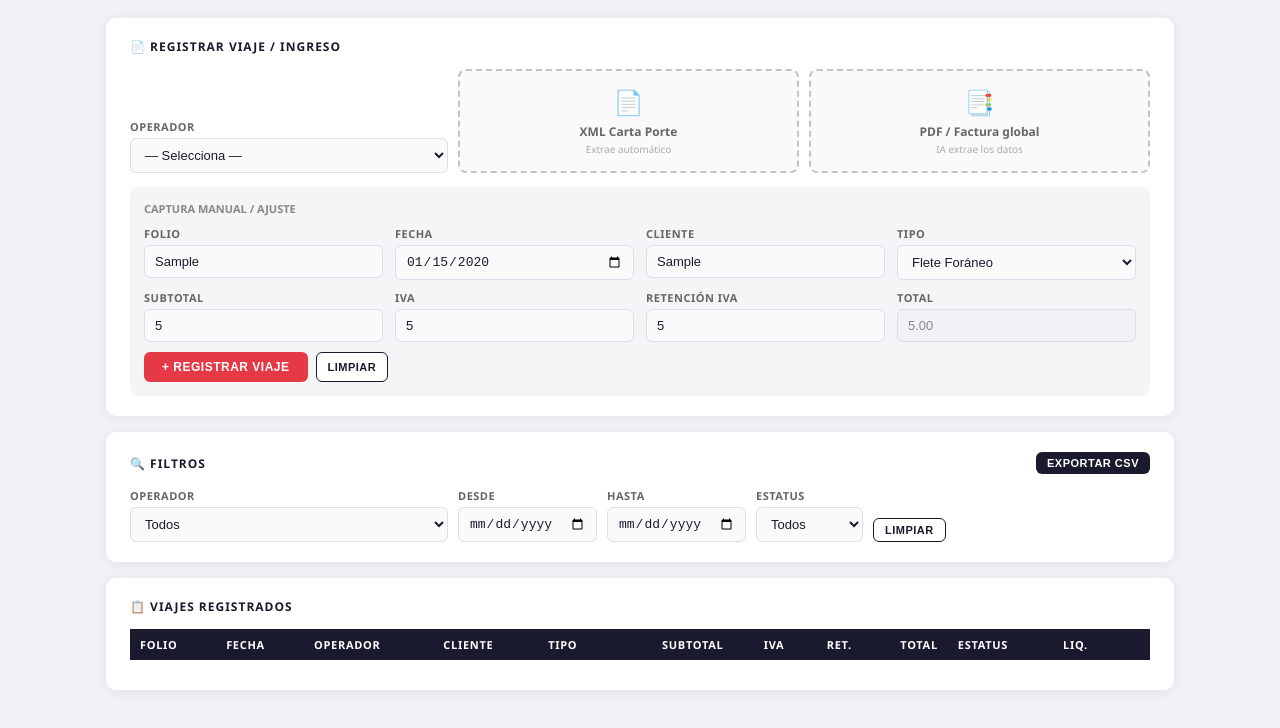
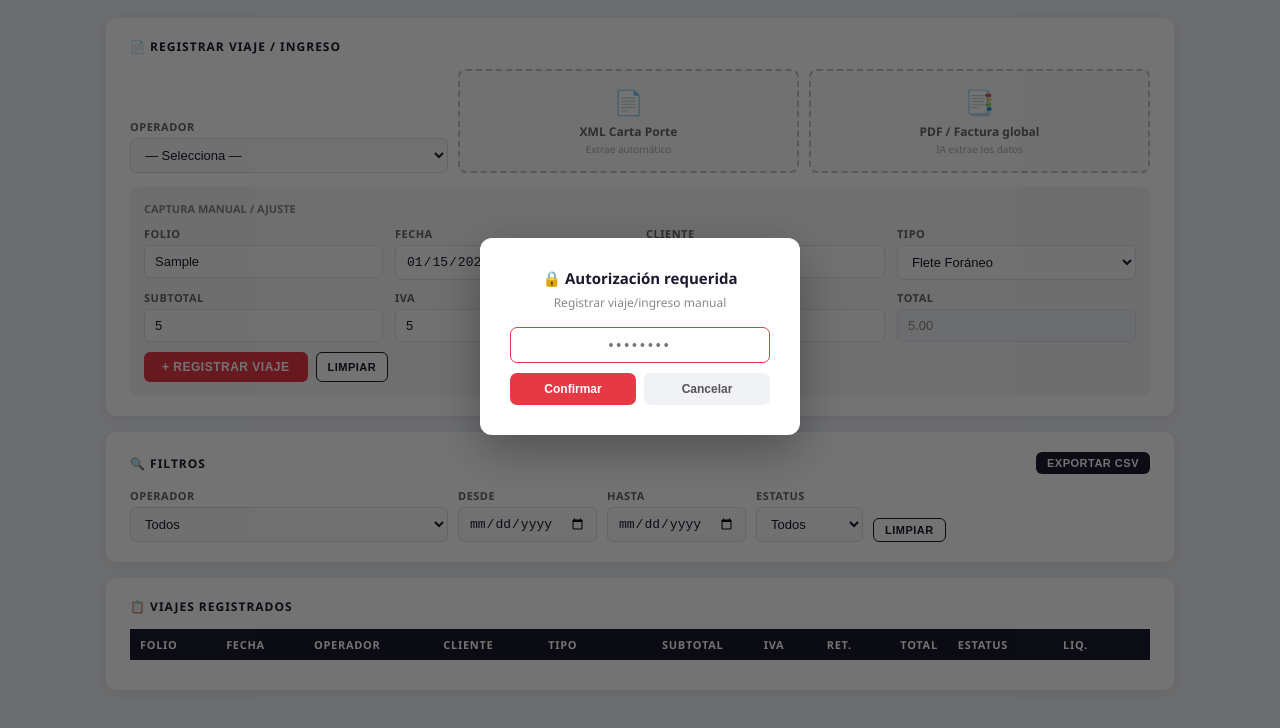
Before and after one commit to esantos940214H/tml-liquidaciones, a plain HTML site: page ing.html in a window 1280 px wide. Both pictures are taken after typing "Sample", "2020-01-15", "Sample", "5", "5", "5" into the empty fields and a click on the button "+ REGISTRAR VIAJE". Shown: the part 64-792 px from the top of the page. Drawn offline with Linux system fonts and the light colour scheme; no server answers.

Commit message:
Update ing.html

```diff
--- a/ing.html
+++ b/ing.html
@@ -55,6 +55,19 @@ tr:hover td{background:#fafafa}
 .fb-status{font-size:11px;color:#aaa}
 .fb-ok{color:#2d6a4f}.fb-err{color:#e63946}
 @media(max-width:600px){.grid2,.grid4{grid-template-columns:1fr}}
+
+/* ── MODAL CANDADO ── */
+.lock-overlay{position:fixed;inset:0;background:rgba(0,0,0,.55);z-index:9999;display:flex;align-items:center;justify-content:center}
+.lock-box{background:#fff;border-radius:12px;padding:30px;width:320px;box-shadow:0 16px 48px rgba(0,0,0,.3);text-align:center}
+.lock-box h3{font-size:15px;font-weight:700;margin-bottom:6px;color:#1a1a2e}
+.lock-box p{font-size:12px;color:#888;margin-bottom:16px}
+.lock-box input{width:100%;border:1.5px solid #dde;border-radius:7px;padding:9px 12px;font-size:14px;text-align:center;letter-spacing:3px;margin-bottom:10px;outline:none}
+.lock-box input:focus{border-color:#e63946}
+.lock-row{display:flex;gap:8px}
+.lock-row button{flex:1;padding:9px;border:none;border-radius:7px;font-size:12px;font-weight:700;cursor:pointer}
+.lock-ok{background:#e63946;color:#fff}.lock-ok:hover{background:#c1121f}
+.lock-cancel{background:#f0f2f5;color:#555}.lock-cancel:hover{background:#e0e2e5}
+.lock-err{color:#e63946;font-size:11px;margin-top:6px;display:none}
 </style>
 </head>
 <body>
@@ -250,7 +263,9 @@ $('fXML').addEventListener('change',e=>handleXMLFiles(e.target.files));
 function handleXMLFiles(files){
   const unidad=parseInt($('ingOp').value||0);
   if(!unidad){alert('Selecciona el operador primero.');return;}
-  Array.from(files).forEach(f=>{const r=new FileReader();r.onload=e=>parseXML(e.target.result,f.name,unidad);r.readAsText(f,'UTF-8');});
+  lockRequest('Subir XML de viaje/flete — Ingresos', function(){
+    Array.from(files).forEach(f=>{const r=new FileReader();r.onload=e=>parseXML(e.target.result,f.name,unidad);r.readAsText(f,'UTF-8');});
+  });
 }
 
 function parseXML(text,fname,unidad){
@@ -303,7 +318,9 @@ $('fPDF').addEventListener('change',e=>handlePDFFiles(e.target.files));
 function handlePDFFiles(files){
   const unidad=parseInt($('ingOp').value||0);
   if(!unidad){alert('Selecciona el operador primero.');return;}
-  Array.from(files).forEach(f=>leerPDF(f,unidad));
+  lockRequest('Subir PDF de factura — Ingresos', function(){
+    Array.from(files).forEach(f=>leerPDF(f,unidad));
+  });
 }
 
 function fileToBase64(file){return new Promise((res,rej)=>{const r=new FileReader();r.onload=e=>res(e.target.result.split(',')[1]);r.onerror=rej;r.readAsDataURL(file);});}
@@ -335,7 +352,7 @@ async function leerPDF(file,unidad){
   }catch(e){$('ingInfo').innerHTML='<div class="alert alert-warn">⚠️ Error: '+e.message+'. Captura manualmente.</div>';}
 }
 
-function agregarIngreso(){
+function agregarIngresoReal(){
   const unidad=parseInt($('ingOp').value||0);
   if(!unidad){alert('Selecciona operador.');return;}
   const subtotal=parseFloat($('ingSubtotal').value||0);
@@ -409,6 +426,58 @@ function exportarCSV(){
   dlBlob(csv,'Ingresos_TML_'+hoy()+'.csv','text/csv');
 }
 
+
+// ── CANDADO RM2026 ──────────────────────────────────────────────────────────
+var _lockCallback = null;
+var LOCK_PASS_ING = 'RM2026';
+
+function lockRequest(desc, callback){
+  _lockCallback = callback;
+  document.getElementById('lockDesc').textContent = desc;
+  document.getElementById('lockPass').value = '';
+  document.getElementById('lockErr').style.display = 'none';
+  document.getElementById('lockModal').style.display = 'flex';
+  setTimeout(function(){ document.getElementById('lockPass').focus(); }, 100);
+}
+function lockConfirm(){
+  if(document.getElementById('lockPass').value === LOCK_PASS_ING){
+    document.getElementById('lockModal').style.display = 'none';
+    if(_lockCallback) _lockCallback();
+    _lockCallback = null;
+  } else {
+    document.getElementById('lockErr').style.display = 'block';
+    document.getElementById('lockPass').value = '';
+    document.getElementById('lockPass').focus();
+  }
+}
+function lockCancel(){
+  document.getElementById('lockModal').style.display = 'none';
+  _lockCallback = null;
+  // Limpiar el file input para que no quede seleccionado
+  var fi = document.getElementById('fXML');
+  if(fi) fi.value = '';
+  var fp = document.getElementById('fPDF');
+  if(fp) fp.value = '';
+}
+
+function agregarIngreso(){
+  lockRequest('Registrar viaje/ingreso manual', function(){ agregarIngresoReal(); });
+}
 </script>
+
+<!-- MODAL CANDADO INGRESOS -->
+<div class="lock-overlay" id="lockModal" style="display:none">
+  <div class="lock-box">
+    <h3>🔒 Autorización requerida</h3>
+    <p id="lockDesc">Ingresa la contraseña para continuar</p>
+    <input type="password" id="lockPass" placeholder="••••••••"
+      onkeydown="if(event.key==='Enter')lockConfirm()">
+    <div class="lock-row">
+      <button class="lock-ok" onclick="lockConfirm()">Confirmar</button>
+      <button class="lock-cancel" onclick="lockCancel()">Cancelar</button>
+    </div>
+    <div class="lock-err" id="lockErr">Contraseña incorrecta</div>
+  </div>
+</div>
 </body>
 </html>
```
